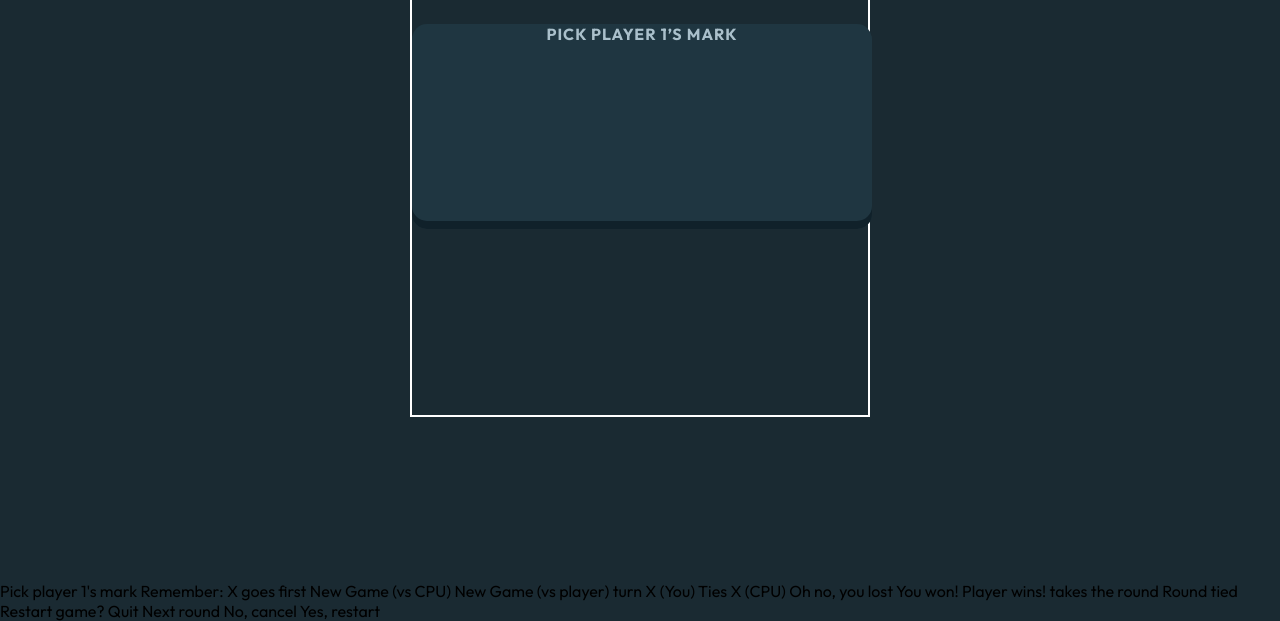
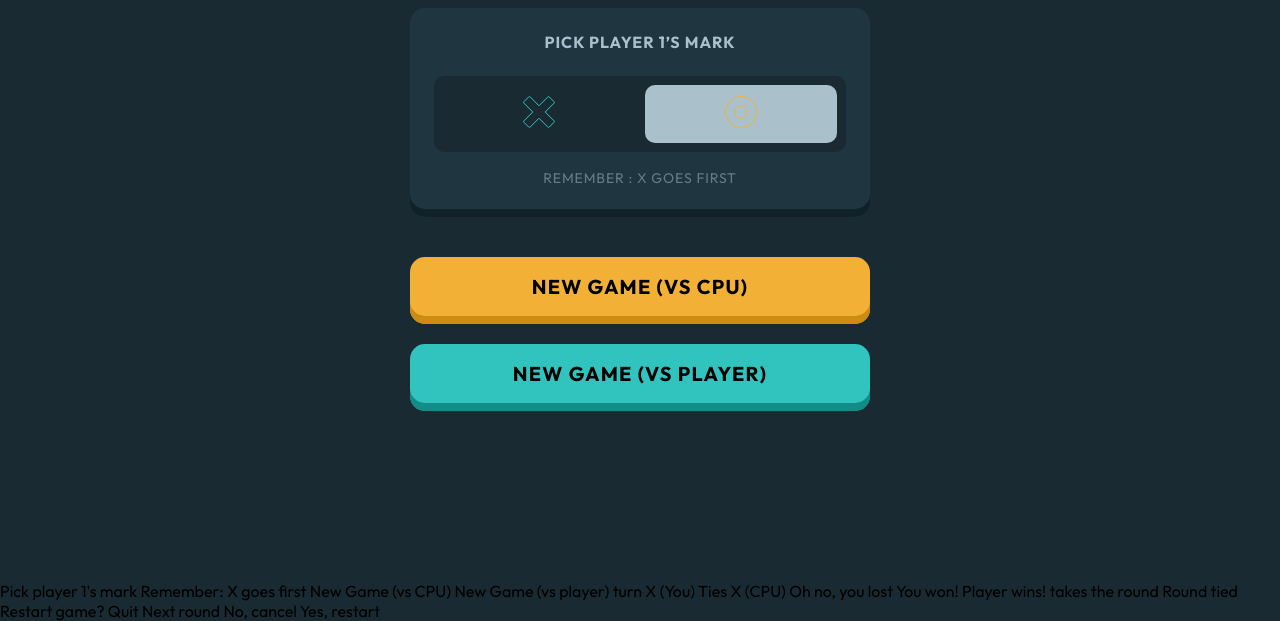
Before and after one commit to sohhamm/tic-tac-toe, a website: page index.html in a window 1280 px wide. Shown: the part 219-840 px from the top of the page. Drawn offline with Linux system fonts and the light colour scheme.

Commit message:
feat: home menu UI

```diff
--- a/index.html
+++ b/index.html
@@ -26,7 +26,29 @@
 
         <div class="mark-picker">
           <h1 class="header-text">PICK PLAYER 1’S MARK</h1>
+
+          <div class="mark-group">
+            <div class="mark">
+              <img
+                src="./src/assets/icon-x-outline.svg"
+                alt="x-mark"
+                class="icon-pick"
+              />
+            </div>
+            <div class="mark mark-active">
+              <img
+                src="./src/assets/icon-o-outline.svg"
+                alt="x-mark"
+                class="icon-pick"
+              />
+            </div>
+          </div>
+          <h1 class="sub-header-text">REMEMBER : X GOES FIRST</h1>
         </div>
+
+        <button class="yellow-btn">NEW GAME (VS CPU)</button>
+
+        <button class="blue-btn">NEW GAME (VS PLAYER)</button>
       </div>
     </main>
 
--- a/src/styles/styles.scss
+++ b/src/styles/styles.scss
@@ -66,6 +66,20 @@ select {
   letter-spacing: 1px;
 }
 
+@mixin button($color, $color2) {
+  background: $color;
+  box-shadow: inset 0px -8px 0px $color2;
+  border-radius: 15px;
+  width: 100%;
+  padding-top: 17px;
+  padding-bottom: 25px;
+  border: none;
+  margin-bottom: 20px;
+  font-weight: 600;
+  font-size: 20px;
+  letter-spacing: 1.25px;
+}
+
 .container {
   display: flex;
   justify-content: center;
@@ -82,8 +96,6 @@ select {
 
 .new-game-container {
   width: 460px;
-  height: 471px;
-  border: 2px solid white;
 }
 
 .logo {
@@ -97,7 +109,8 @@ select {
   border-radius: 15px;
   text-align: center;
   width: 460px;
-  height: 205px;
+  padding: 24px;
+  margin-bottom: 40px;
 }
 
 .header-text {
@@ -105,3 +118,46 @@ select {
   margin-bottom: 24px;
   color: $silver;
 }
+
+.mark-group {
+  display: flex;
+  gap: 9px;
+  background: $dark-navy;
+  padding: 9px;
+  border-radius: 10px;
+  margin-bottom: 17px;
+}
+
+.icon-pick {
+  width: 32px;
+  height: 32px;
+}
+
+.mark {
+  width: 100%;
+  border-radius: 10px;
+  padding: 11px;
+}
+
+.mark-active {
+  background: $silver;
+}
+
+.sub-header-text {
+  font-weight: 500;
+  font-size: 14px;
+  line-height: 18px;
+  letter-spacing: 0.875px;
+  color: $silver;
+  mix-blend-mode: normal;
+  opacity: 0.5;
+  margin-bottom: 6px;
+}
+
+.yellow-btn {
+  @include button($color: $light-yellow, $color2: #cc8b13);
+}
+
+.blue-btn {
+  @include button($color: $light-blue, $color2: #118c87);
+}
```
Also changed, not shown: dist/css/styles.css, 1 other file.
